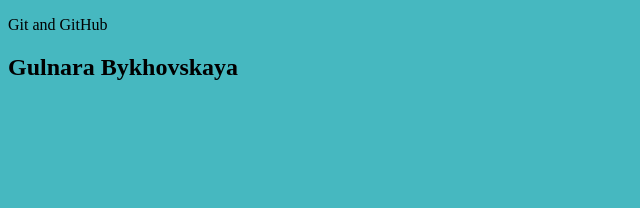
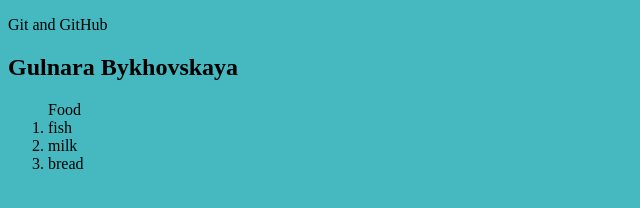
Before and after one commit to GulnaraBykhovskaya/git_course, a plain HTML site: page index.html in a window 1280 px wide. Shown: the whole page, without its empty margins (0-640 px from the left). Drawn offline with Linux system fonts and the light colour scheme.

Commit message:
changed2 index.html

```diff
--- a/index.html
+++ b/index.html
@@ -10,5 +10,10 @@
 <body>
     <p>Git and GitHub</p>
     <h2>Gulnara Bykhovskaya</h2>
+    <ol>Food
+    <li>fish</li>
+    <li>milk</li>
+    <li>bread</li>
+    </ol>
 </body>
 </html>
```
